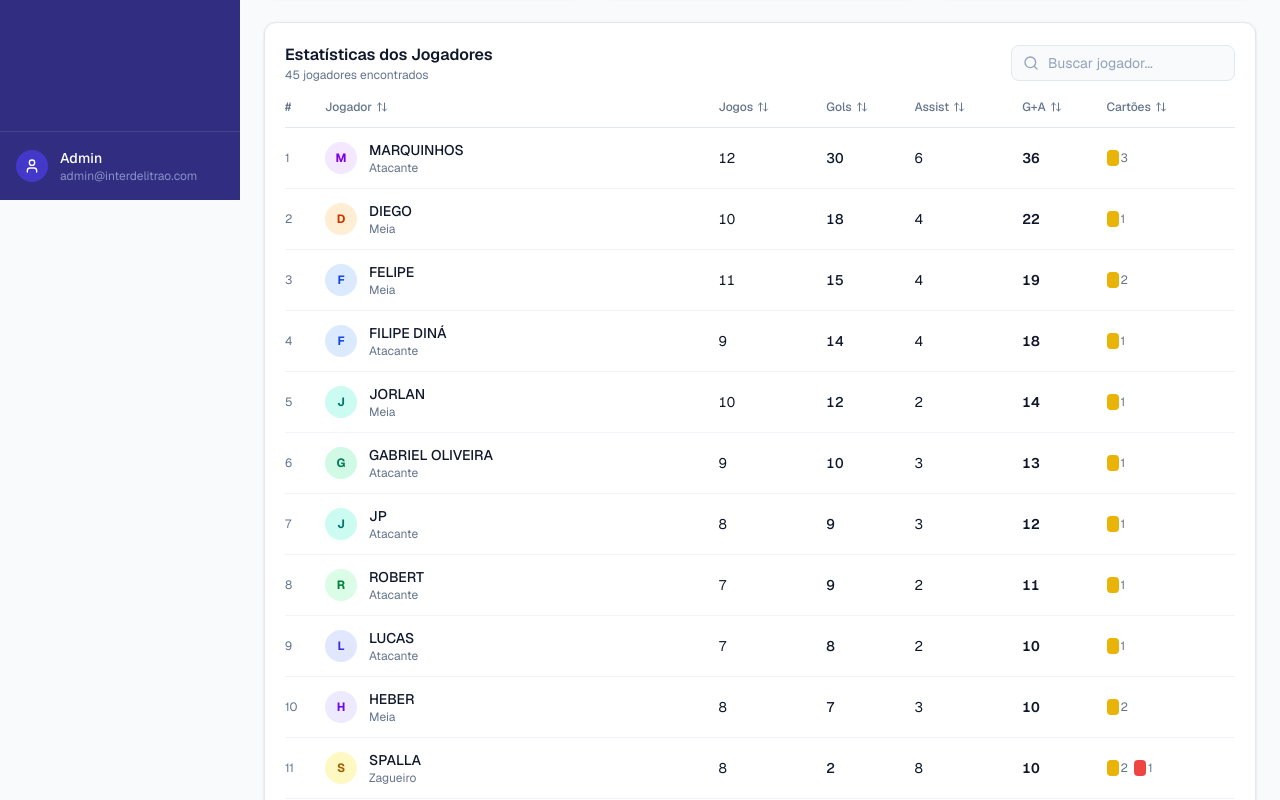
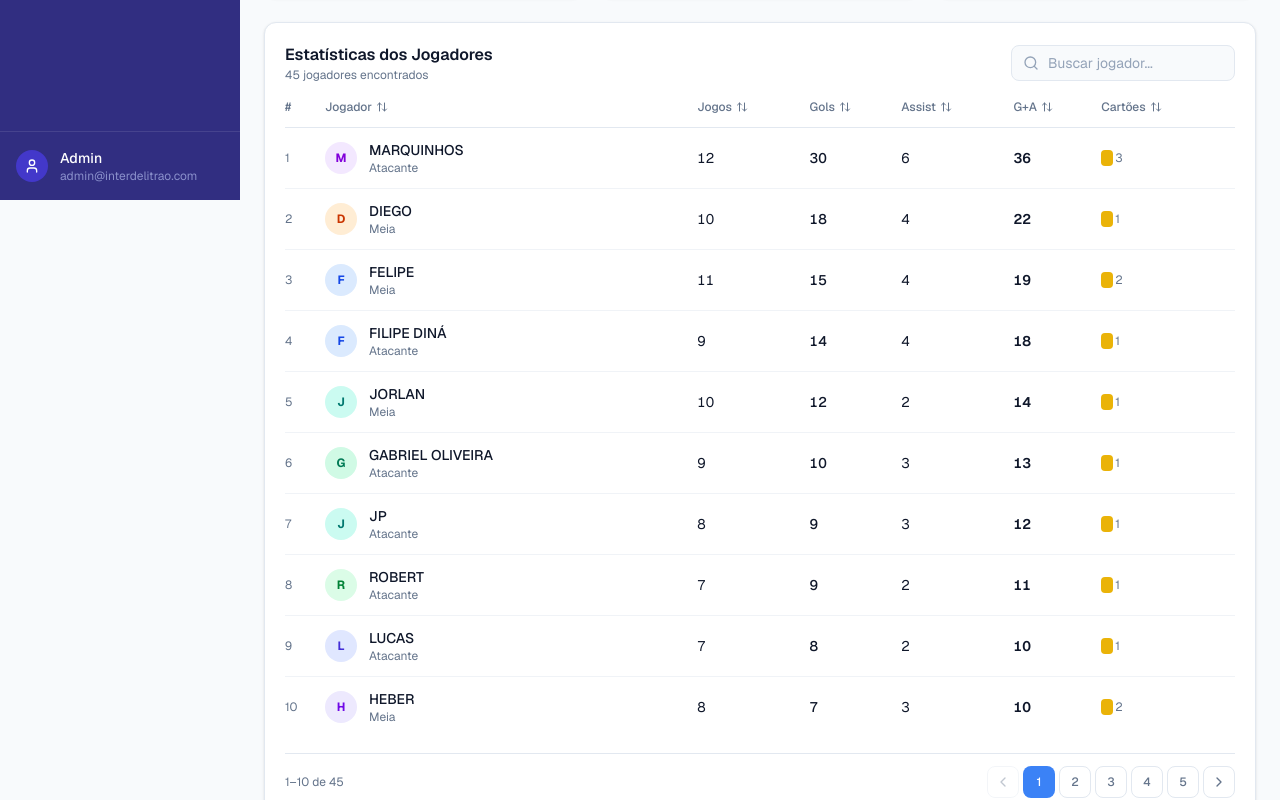
Before and after one commit to PCassemiro/inter-litrao-dashboard, a Next.js app: page / in a window 1280 px wide. Shown: the part 600-1400 px from the top of the page. Built offline with nearby package versions, Linux system fonts and the light colour scheme.

Commit message:
Enhance PlayerStatsTable with sorting and pagination features. Updated sorting logic to handle null values, added pagination support, and implemented a clear filters button for improved user experience.

```diff
--- a/src/components/PlayerStatsTable.tsx
+++ b/src/components/PlayerStatsTable.tsx
@@ -1,11 +1,11 @@
 "use client";
 
 import { useState, useMemo } from "react";
-import { Search, ArrowUpDown } from "lucide-react";
+import { Search, ArrowUp, ArrowDown, ArrowUpDown, ChevronLeft, ChevronRight, X } from "lucide-react";
 import type { Player } from "@/src/constants/mockData";
 
 type SortKey = "nome" | "jogos" | "gols" | "assistencias" | "ga" | "cartoes";
-type SortDir = "asc" | "desc";
+type SortDir = "asc" | "desc" | null;
 
 const avatarColors: Record<string, string> = {
   A: "bg-rose-100 text-rose-700",
@@ -41,23 +41,41 @@ type PlayerStatsTableProps = {
 
 export function PlayerStatsTable({ players }: PlayerStatsTableProps) {
   const [search, setSearch] = useState("");
-  const [sortKey, setSortKey] = useState<SortKey>("ga");
-  const [sortDir, setSortDir] = useState<SortDir>("desc");
+  const [sortKey, setSortKey] = useState<SortKey | null>(null);
+  const [sortDir, setSortDir] = useState<SortDir>(null);
+  const [page, setPage] = useState(0);
+  const perPage = 10;
+
+  const hasActiveSort = sortKey !== null && sortDir !== null;
 
   const handleSort = (key: SortKey) => {
+    setPage(0);
     if (sortKey === key) {
-      setSortDir((d) => (d === "asc" ? "desc" : "asc"));
+      if (sortDir === "asc") {
+        setSortDir("desc");
+      } else {
+        setSortKey(null);
+        setSortDir(null);
+      }
     } else {
       setSortKey(key);
-      setSortDir("desc");
+      setSortDir("asc");
     }
   };
 
+  const clearAllFilters = () => {
+    setSortKey(null);
+    setSortDir(null);
+    setSearch("");
+    setPage(0);
+  };
+
   const filtered = useMemo(() => {
-    let result = players.filter((p) =>
-      p.nome.toLowerCase().includes(search.toLowerCase())
+    const result = players.filter((p) =>
+      p.nome.toLowerCase().includes(search.toLowerCase()),
     );
 
+    if (sortKey && sortDir) {
       result.sort((a, b) => {
         let va: number | string, vb: number | string;
         switch (sortKey) {
@@ -94,9 +112,13 @@ export function PlayerStatsTable({ players }: PlayerStatsTableProps) {
           ? (va as number) - (vb as number)
           : (vb as number) - (va as number);
       });
+    }
 
     return result;
   }, [players, search, sortKey, sortDir]);
+
+  const totalPages = Math.max(1, Math.ceil(filtered.length / perPage));
+  const paginated = filtered.slice(page * perPage, (page + 1) * perPage);
 
   const headers: { key: SortKey; label: string }[] = [
     { key: "nome", label: "Jogador" },
@@ -114,17 +136,30 @@ export function PlayerStatsTable({ players }: PlayerStatsTableProps) {
           <h3 className="text-base font-semibold text-foreground">
             Estatísticas dos Jogadores
           </h3>
-          <p className="text-xs text-muted">{filtered.length} jogadores encontrados</p>
+          <p className="text-xs text-muted">
+            {filtered.length} jogadores encontrados
+          </p>
         </div>
+        <div className="flex items-center gap-2">
+          {(hasActiveSort || search) && (
+            <button
+              onClick={clearAllFilters}
+              className="inline-flex h-9 items-center gap-1.5 rounded-lg border border-accent-red/30 bg-accent-red/10 px-3 text-xs font-medium text-accent-red hover:bg-accent-red/20 transition-colors"
+            >
+              <X className="h-3.5 w-3.5" />
+              Limpar filtros
+            </button>
+          )}
           <div className="relative">
             <Search className="absolute left-3 top-1/2 h-4 w-4 -translate-y-1/2 text-muted-light" />
             <input
               type="text"
               placeholder="Buscar jogador..."
               value={search}
-            onChange={(e) => setSearch(e.target.value)}
+              onChange={(e) => { setSearch(e.target.value); setPage(0); }}
               className="h-9 w-full rounded-lg border border-card-border bg-background pl-9 pr-3 text-sm text-foreground placeholder:text-muted-light focus:outline-none focus:ring-2 focus:ring-accent-blue/30 sm:w-56"
             />
+          </div>
         </div>
       </div>
 
@@ -132,27 +167,38 @@ export function PlayerStatsTable({ players }: PlayerStatsTableProps) {
         <table className="w-full text-sm">
           <thead>
             <tr className="border-b border-card-border">
-              <th className="w-10 pb-3 text-left text-xs font-medium text-muted">#</th>
-              {headers.map((h) => (
-                <th key={h.key} className="pb-3 text-left text-xs font-medium text-muted">
+              <th className="w-10 pb-3 text-left text-xs font-medium text-muted">
+                #
+              </th>
+              {headers.map((h) => {
+                const isActive = sortKey === h.key && sortDir !== null;
+                const SortIcon = isActive
+                  ? sortDir === "asc" ? ArrowUp : ArrowDown
+                  : ArrowUpDown;
+                return (
+                  <th
+                    key={h.key}
+                    className="pb-3 text-left text-xs font-medium text-muted"
+                  >
                     <button
                       onClick={() => handleSort(h.key)}
-                    className="inline-flex items-center gap-1 hover:text-foreground"
+                      className={`inline-flex items-center gap-1 transition-colors hover:text-foreground ${isActive ? "text-accent-blue" : ""}`}
                     >
                       {h.label}
-                    <ArrowUpDown className="h-3 w-3" />
+                      <SortIcon className={`h-3 w-3 ${isActive ? "text-accent-blue" : ""}`} />
                     </button>
                   </th>
-              ))}
+                );
+              })}
             </tr>
           </thead>
           <tbody>
-            {filtered.map((player, index) => (
+            {paginated.map((player, index) => (
               <tr
                 key={player.nome}
                 className="border-b border-card-border/50 last:border-0 hover:bg-background/60"
               >
-                <td className="py-3 text-xs text-muted">{index + 1}</td>
+                <td className="py-3 text-xs text-muted">{page * perPage + index + 1}</td>
                 <td className="py-3">
                   <div className="flex items-center gap-3">
                     <div
@@ -161,12 +207,16 @@ export function PlayerStatsTable({ players }: PlayerStatsTableProps) {
                       {player.nome.charAt(0)}
                     </div>
                     <div>
-                      <p className="font-medium text-foreground">{player.nome}</p>
+                      <p className="font-medium text-foreground">
+                        {player.nome}
+                      </p>
                       <p className="text-xs text-muted">{player.posicao}</p>
                     </div>
                   </div>
                 </td>
-                <td className="py-3 tabular-nums text-foreground">{player.jogos}</td>
+                <td className="py-3 tabular-nums text-foreground">
+                  {player.jogos}
+                </td>
                 <td className="py-3 tabular-nums font-medium text-foreground">
                   {player.gols}
                 </td>
@@ -181,16 +231,21 @@ export function PlayerStatsTable({ players }: PlayerStatsTableProps) {
                     {player.cartoesAmarelos > 0 && (
                       <span className="inline-flex items-center gap-0.5 text-xs">
                         <span className="inline-block h-4 w-3 rounded-sm bg-accent-yellow" />
-                        <span className="text-muted">{player.cartoesAmarelos}</span>
+                        <span className="text-muted">
+                          {player.cartoesAmarelos}
+                        </span>
                       </span>
                     )}
                     {player.cartoesVermelhos > 0 && (
                       <span className="inline-flex items-center gap-0.5 text-xs">
                         <span className="inline-block h-4 w-3 rounded-sm bg-accent-red" />
-                        <span className="text-muted">{player.cartoesVermelhos}</span>
+                        <span className="text-muted">
+                          {player.cartoesVermelhos}
+                        </span>
                       </span>
                     )}
-                    {player.cartoesAmarelos === 0 && player.cartoesVermelhos === 0 && (
+                    {player.cartoesAmarelos === 0 &&
+                      player.cartoesVermelhos === 0 && (
                         <span className="text-xs text-muted-light">—</span>
                       )}
                   </div>
@@ -200,6 +255,43 @@ export function PlayerStatsTable({ players }: PlayerStatsTableProps) {
           </tbody>
         </table>
       </div>
+
+      {totalPages > 1 && (
+        <div className="mt-4 flex items-center justify-between border-t border-card-border pt-3">
+          <p className="text-xs text-muted">
+            {page * perPage + 1}–{Math.min((page + 1) * perPage, filtered.length)} de {filtered.length}
+          </p>
+          <div className="flex items-center gap-1">
+            <button
+              onClick={() => setPage((p) => Math.max(0, p - 1))}
+              disabled={page === 0}
+              className="inline-flex h-8 w-8 items-center justify-center rounded-lg border border-card-border text-muted hover:bg-background/60 disabled:opacity-40 disabled:cursor-not-allowed"
+            >
+              <ChevronLeft className="h-4 w-4" />
+            </button>
+            {Array.from({ length: totalPages }, (_, i) => (
+              <button
+                key={i}
+                onClick={() => setPage(i)}
+                className={`inline-flex h-8 w-8 items-center justify-center rounded-lg text-xs font-medium ${
+                  i === page
+                    ? "bg-accent-blue text-white"
+                    : "border border-card-border text-muted hover:bg-background/60"
+                }`}
+              >
+                {i + 1}
+              </button>
+            ))}
+            <button
+              onClick={() => setPage((p) => Math.min(totalPages - 1, p + 1))}
+              disabled={page === totalPages - 1}
+              className="inline-flex h-8 w-8 items-center justify-center rounded-lg border border-card-border text-muted hover:bg-background/60 disabled:opacity-40 disabled:cursor-not-allowed"
+            >
+              <ChevronRight className="h-4 w-4" />
+            </button>
+          </div>
+        </div>
+      )}
     </div>
   );
 }
```
Lines whose indentation alone changed are shown as unchanged.
